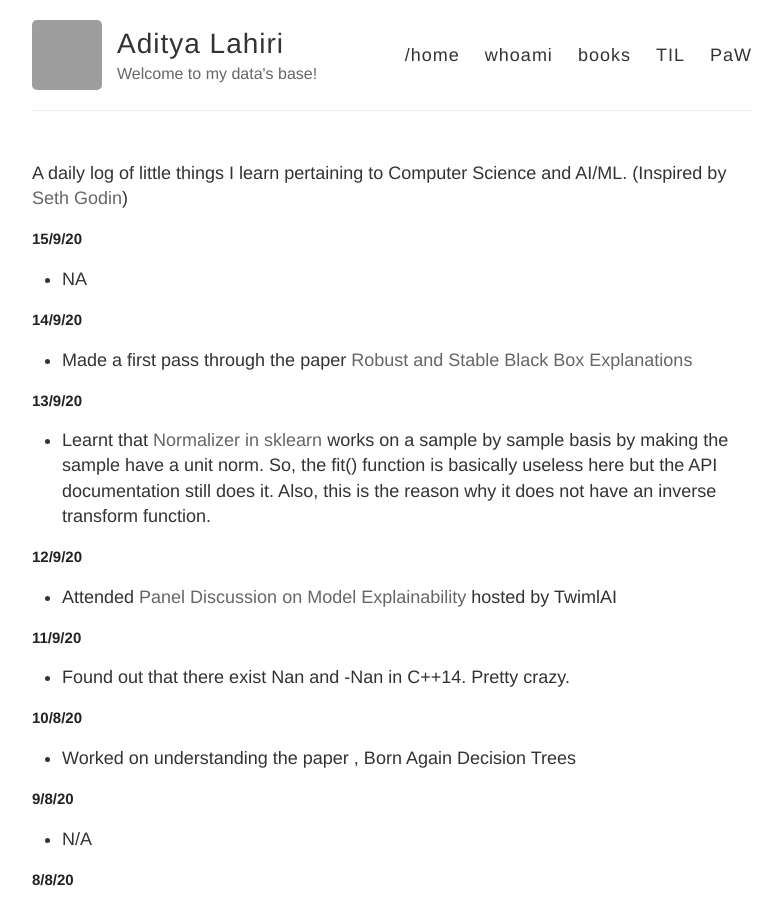
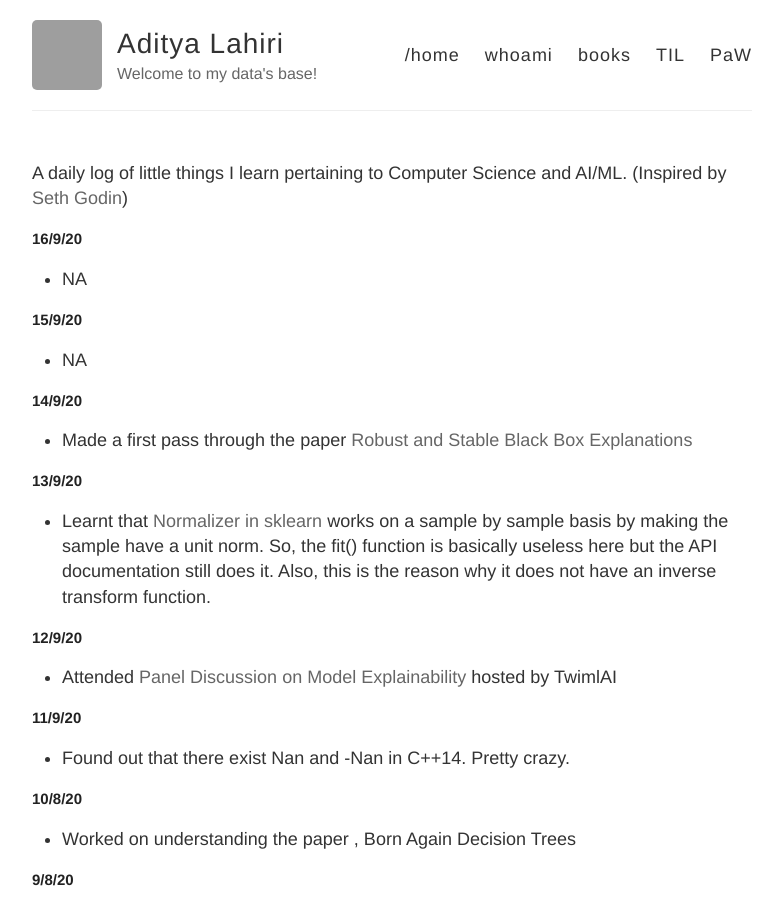
Before and after one commit to adityalahiri/adityalahiri.github.io, a Jekyll site: the page built from TIL.md, in a window 1280 px wide and 900 px high. Shown: the whole window, without its empty margins (248-1030 px from the left). Built offline with Jekyll 4.4.1, drawn with Linux system fonts in a browser that asks for light colours; our own code applies the rules of GitHub Pages for plain Markdown files; grey boxes are pictures that could not be loaded.

Commit message:
Update for 16/9

```diff
--- a/TIL.md
+++ b/TIL.md
@@ -1,5 +1,9 @@
 A daily log of little things I learn pertaining to Computer Science and AI/ML.
 (Inspired by [Seth Godin](https://seths.blog/))
+
+## 16/9/20
+
+* NA
 
 ## 15/9/20
 
```
